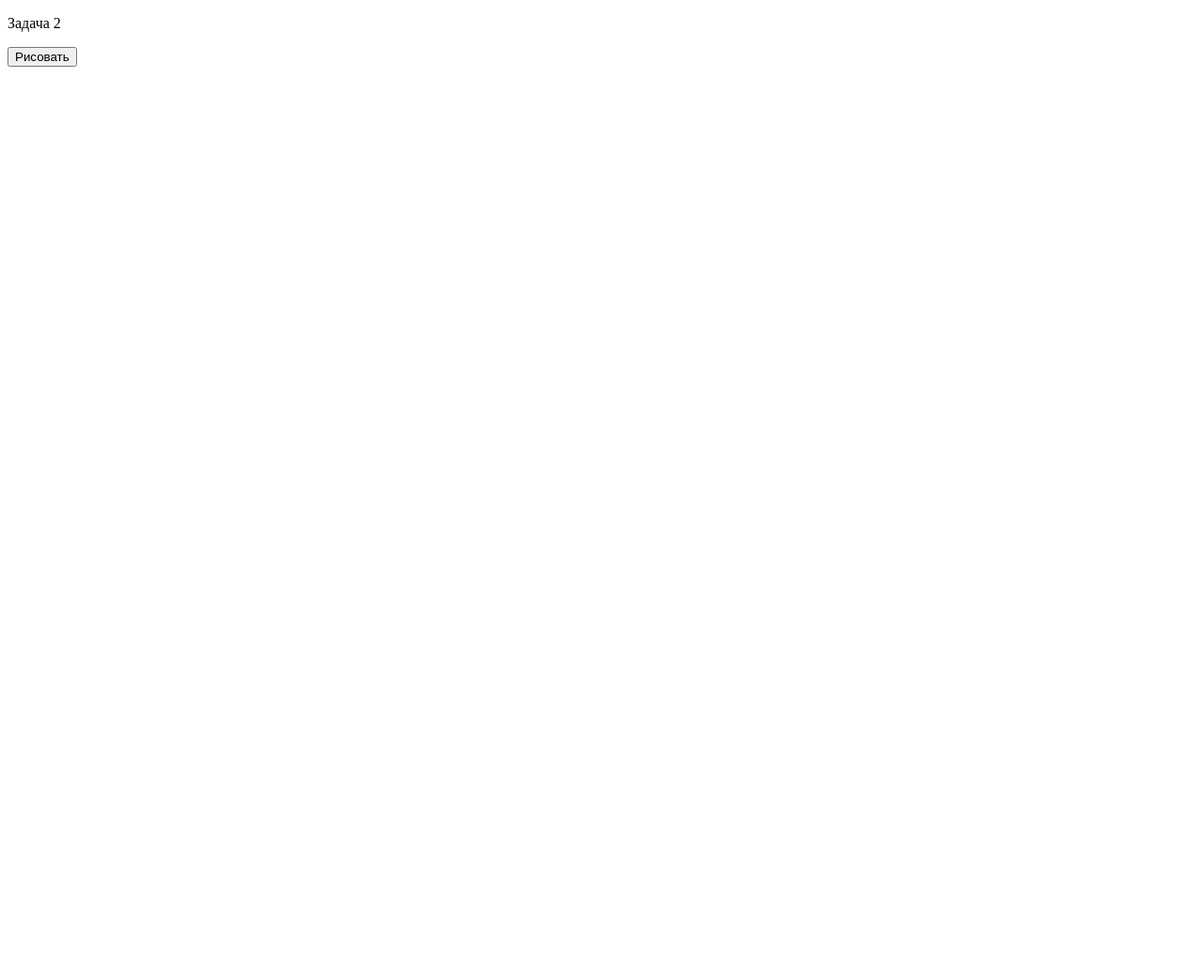
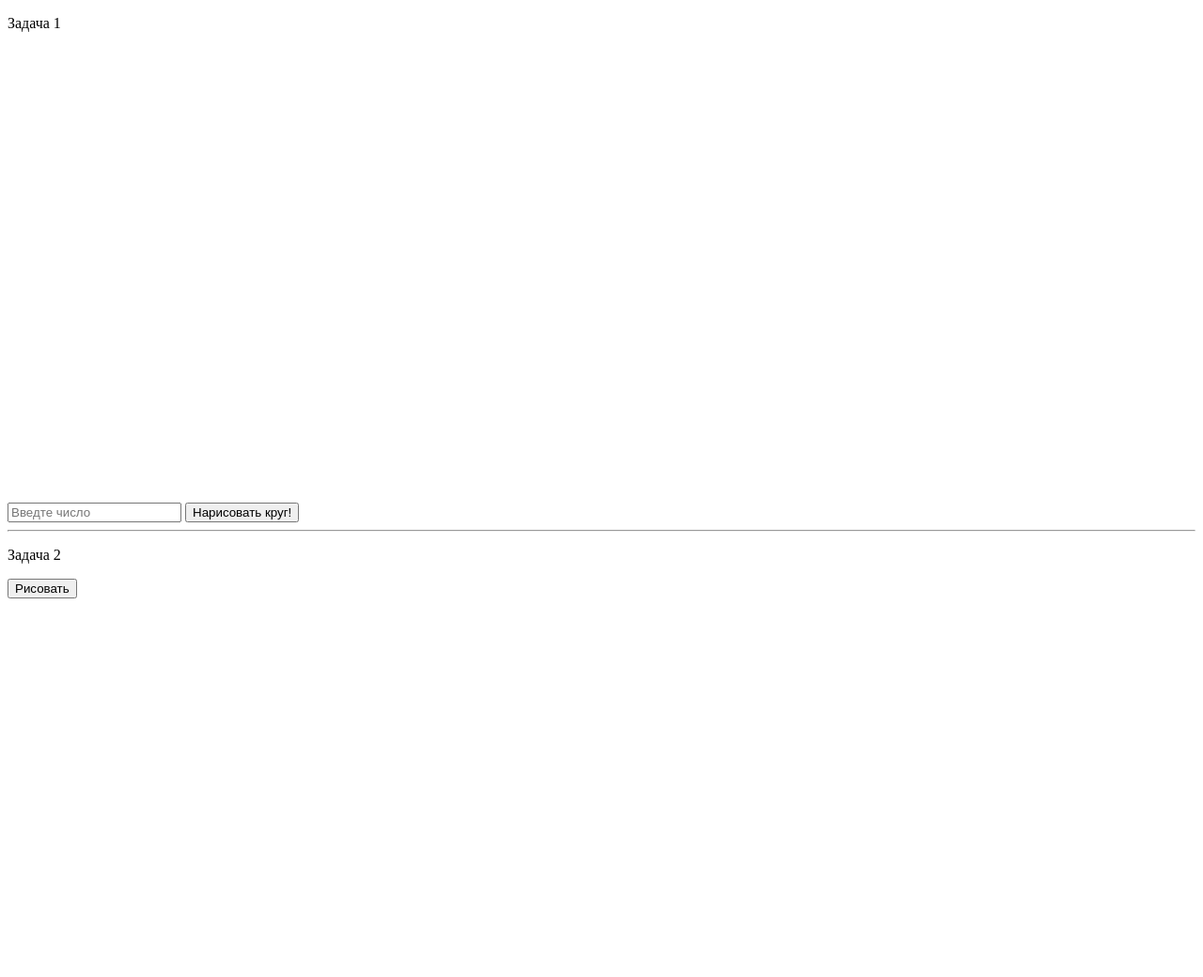
Before and after one commit to TRodoman/Home-work-8-js, a plain HTML site: page index.html in a window 1280 px wide. Shown: the top 1040 px of the page at 94% size. Before the commit the page ends 800 px from the top, so only its background shows below. Drawn offline with Linux system fonts and the light colour scheme.

Commit message:
Домашняя работа

```diff
--- a/code/script.js
+++ b/code/script.js
@@ -4,23 +4,27 @@
 //  створений і доданий на сторінку за допомогою Javascript
 //  При натисканні кнопки "Намалювати коло" показувати одне поле введення - діаметр кола.
 
-// function foo1() {
-//     alert(`Рисуем круг диаметром ${document.querySelector("input").value}`);
+function foo1() {
+    alert(`Рисуем круг диаметром ${document.querySelector("input").value}`);
 
-//     let rad = document.querySelector("input").value;
+    let rad = document.querySelector("input").value;
 
-//     let canvas = document.getElementById('circle');
+    let canvas = document.getElementById('circle');
 
-//     let ctx = canvas.getContext('2d');
+    let ctx = canvas.getContext('2d');
 
-//     ctx.fillStyle = 'red';
+    ctx.fillStyle = 'red';
 
-//     ctx.beginPath();
+    ctx.beginPath();
 
-//     ctx.arc(200, 200, rad, 0, Math.PI*2, true);
+    ctx.arc(200, 200, rad, 0, Math.PI*2, true);
 
-//     ctx.fill()
-// }
+    ctx.fill()
+}
+
+
+document.write('<hr>');
+
 
 // ---------------------------------------------------------------------------------
 //  При натисканні на кнопку "Намалювати" створити на сторінці 100 кіл (10*10) випадкового кольору.
--- a/index.html
+++ b/index.html
@@ -8,16 +8,18 @@
     <link rel="stylesheet" href="./style/style.css" />
   </head>
   <body>
-    <!-- <div class="circle">
+    <div class="circle1">
+
         <p>Задача 1</p>
+
         <input  type="number" placeholder="Введте число" />
         <button onclick="foo1()">Нарисовать круг!</button>
         <canvas id='circle' width=500 height=500></canvas>
     </div>
-    <hr> -->
+<hr>
     <!------------------------------------------------>
 
-    <div>
+  <div>
       <p>Задача 2</p>
       <button onclick="foo2() ">Рисовать</button>
 
```
